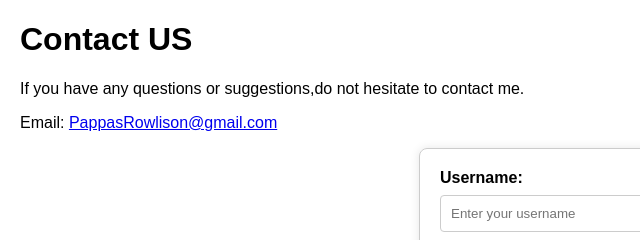
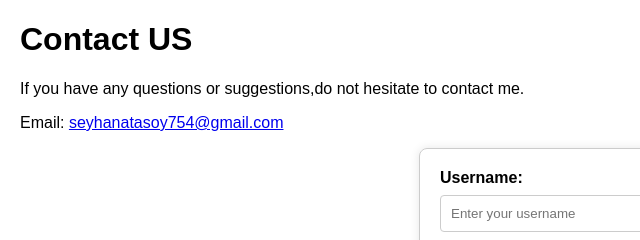
Before and after one commit to seyhanatasoy754/seyhanatasoy754.github.io, a plain HTML site: page index.html in a window 1280 px wide. Shown: the top 240 px of the page, 0-640 px from the left. Drawn offline with Linux system fonts and the light colour scheme.

Commit message:
Update index.html

```diff
--- a/index.html
+++ b/index.html
@@ -59,7 +59,7 @@
 <body>
     <h1>Contact US</h1>
     <p>If you have any questions or suggestions,do not hesitate to contact me.</p>
-    <p>Email: <a href="mailto:PappasRowlison@gmail.com">PappasRowlison@gmail.com</a></p>
+    <p>Email: <a href="mailto:seyhanatasoy754@gmail.com">seyhanatasoy754@gmail.com</a></p>
     <form action="/submit" method="post">
         <label for="username">Username:</label>
         <input type="text" id="username" name="username" placeholder="Enter your username" required>
```
